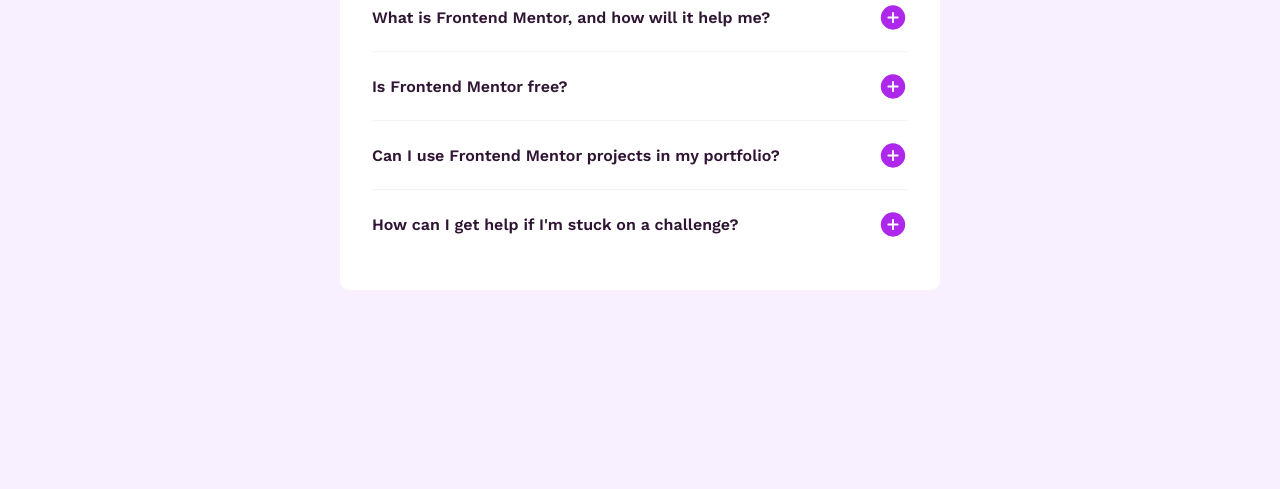
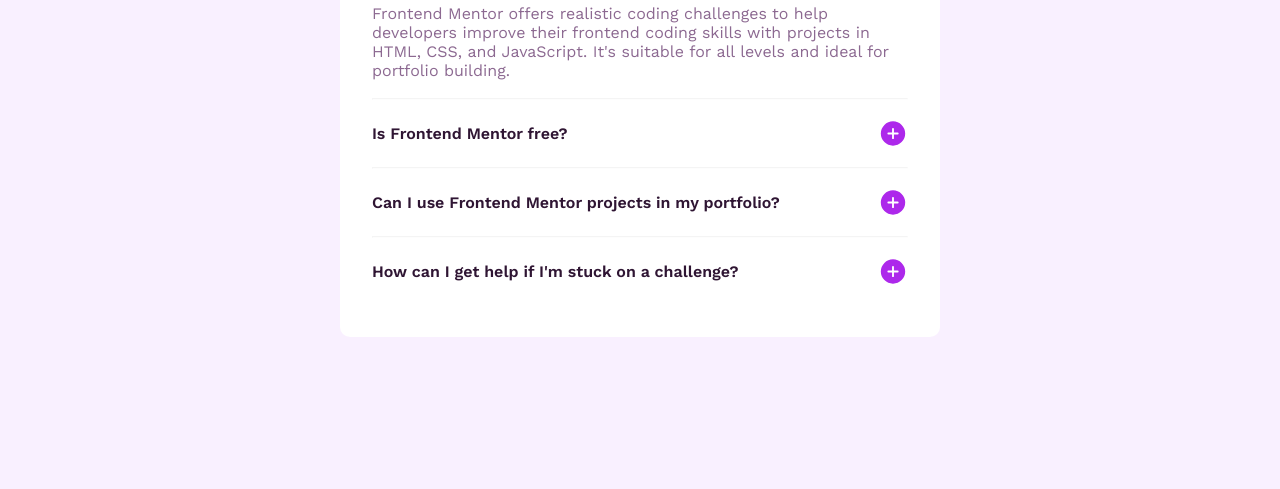
Before and after one commit to sudeep2003/faq-accordion, a plain HTML site: page index.html in a window 1280 px wide. Shown: the part 308-797 px from the top of the page. Drawn offline with nearby package versions, Linux system fonts and the light colour scheme.

Commit message:
Update index.html

```diff
--- a/index.html
+++ b/index.html
@@ -29,7 +29,7 @@
       </div>
       <div>
         <button class="accordion">What is Frontend Mentor,<br class="for_mobile"> and how will it help me?<img src="assets/images/icon-plus.svg" class="custom-icon"></button>
-        <div class="panel">
+        <div class="panel" style="display:block;>
           <p>Frontend Mentor offers realistic coding challenges to help developers improve their
             frontend coding skills with projects in HTML, CSS, and JavaScript. It's suitable for
             all levels and ideal for portfolio building.</p>
```
